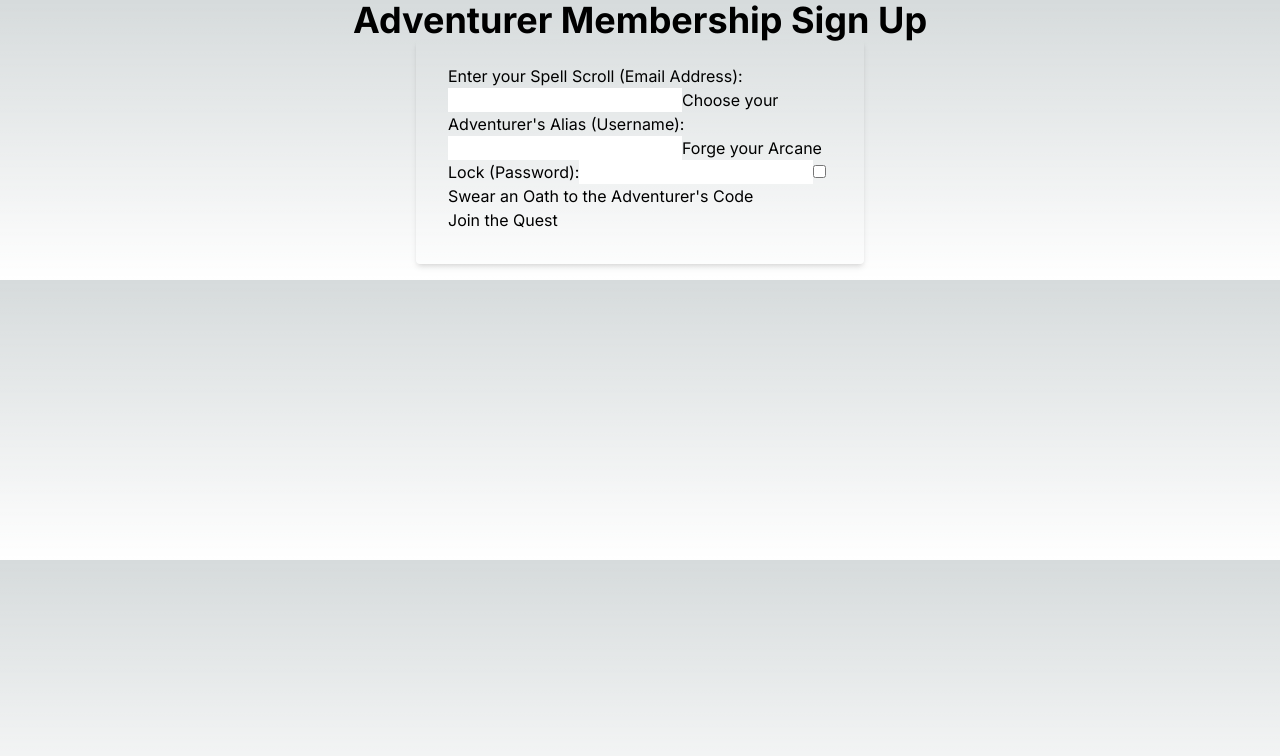
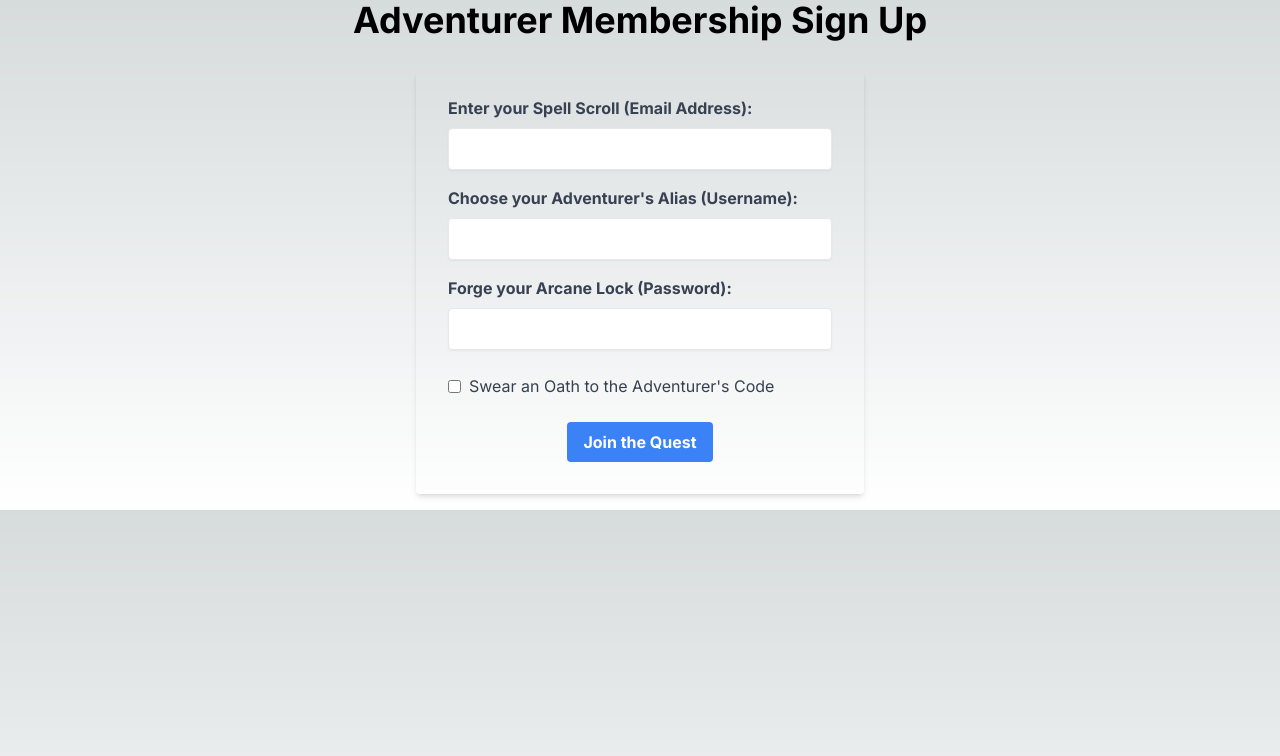
Before and after one commit to CDChamberlin/ArorialProject, a Next.js app in the folder arorial/: page /signup in a window 1280 px wide. Shown: the top 756 px of the page. Built offline with nearby package versions, Linux system fonts and the light colour scheme.

Commit message:
Updated Sign Up page. Added Link from login to sign up.

```diff
--- a/arorial/src/app/login/page.tsx
+++ b/arorial/src/app/login/page.tsx
@@ -2,6 +2,7 @@
 import { faEye } from "@fortawesome/free-regular-svg-icons";
 import { FontAwesomeIcon } from "@fortawesome/react-fontawesome";
 import { signIn } from "next-auth/react";
+import Link from "next/link";
 import { useState } from "react";
 
 export default function LoginPage() {
@@ -53,6 +54,7 @@ export default function LoginPage() {
                 />
                 <button type="submit">Sign In</button>
             </form>
+            <Link href={"/signup"}>Adventurer Registration</Link>
         </>
     );
 }
--- a/arorial/src/app/signup/page.tsx
+++ b/arorial/src/app/signup/page.tsx
@@ -17,7 +17,7 @@ export default function SignUpPage() {
     });
     async function handleSubmit(event: FormEvent<HTMLFormElement>) {
         event.preventDefault();
-        console.log("Submit pushed. " + formData);
+        console.log("Submit pushed. " + JSON.stringify(formData));
     }
     const handleChange = (
         event: React.ChangeEvent<
@@ -33,40 +33,82 @@ export default function SignUpPage() {
 
     return (
         <>
-            <h1 className="text-4xl font-bold text-center dark:text-white">
+            <h1 className="text-4xl font-bold text-center dark:text-white mb-8">
                 Adventurer Membership Sign Up
             </h1>
+
             <form
                 className="shadow-md rounded px-8 pt-6 pb-8 mb-4 max-w-md mx-auto"
                 onSubmit={handleSubmit}
             >
-                <label htmlFor="email">
+                <label
+                    htmlFor="email"
+                    className="block text-gray-700 dark:text-gray-300 font-bold mb-2"
+                >
                     Enter your Spell Scroll (Email Address):
                 </label>
-                <input type="email" id="email" name="email" required />
+                <input
+                    type="email"
+                    id="email"
+                    name="email"
+                    value={formData.email}
+                    onChange={handleChange}
+                    required
+                    className="w-full px-3 py-2 mb-4 border rounded shadow-sm focus:outline-none focus:ring-2 focus:ring-blue-500 dark:bg-gray-800 dark:text-white"
+                />
 
-                <label htmlFor="username">
+                <label
+                    htmlFor="username"
+                    className="block text-gray-700 dark:text-gray-300 font-bold mb-2"
+                >
                     Choose your Adventurer's Alias (Username):
                 </label>
-                <input type="text" id="username" name="username" required />
+                <input
+                    type="text"
+                    id="username"
+                    name="username"
+                    value={formData.username}
+                    onChange={handleChange}
+                    required
+                    className="w-full px-3 py-2 mb-4 border rounded shadow-sm focus:outline-none focus:ring-2 focus:ring-blue-500 dark:bg-gray-800 dark:text-white"
+                />
 
-                <label htmlFor="password">
+                <label
+                    htmlFor="password"
+                    className="block text-gray-700 dark:text-gray-300 font-bold mb-2"
+                >
                     Forge your Arcane Lock (Password):
                 </label>
-                <input type="password" id="password" name="password" required />
+                <input
+                    type="password"
+                    id="password"
+                    name="password"
+                    value={formData.password}
+                    onChange={handleChange}
+                    required
+                    className="w-full px-3 py-2 mb-6 border rounded shadow-sm focus:outline-none focus:ring-2 focus:ring-blue-500 dark:bg-gray-800 dark:text-white"
+                />
 
-                <label>
+                <label className="flex items-center text-gray-700 dark:text-gray-300 mb-6">
                     <input
                         type="checkbox"
                         name="terms"
                         checked={formData.terms}
                         onChange={handleChange}
                         required
+                        className="mr-2"
                     />
                     Swear an Oath to the Adventurer's Code
                 </label>
 
-                <button type="submit">Join the Quest</button>
+                <div className="flex justify-center">
+                    <button
+                        type="submit"
+                        className="bg-blue-500 hover:bg-blue-700 text-white font-bold py-2 px-4 rounded focus:outline-none focus:ring-2 focus:ring-blue-500"
+                    >
+                        Join the Quest
+                    </button>
+                </div>
             </form>
         </>
     );
```
